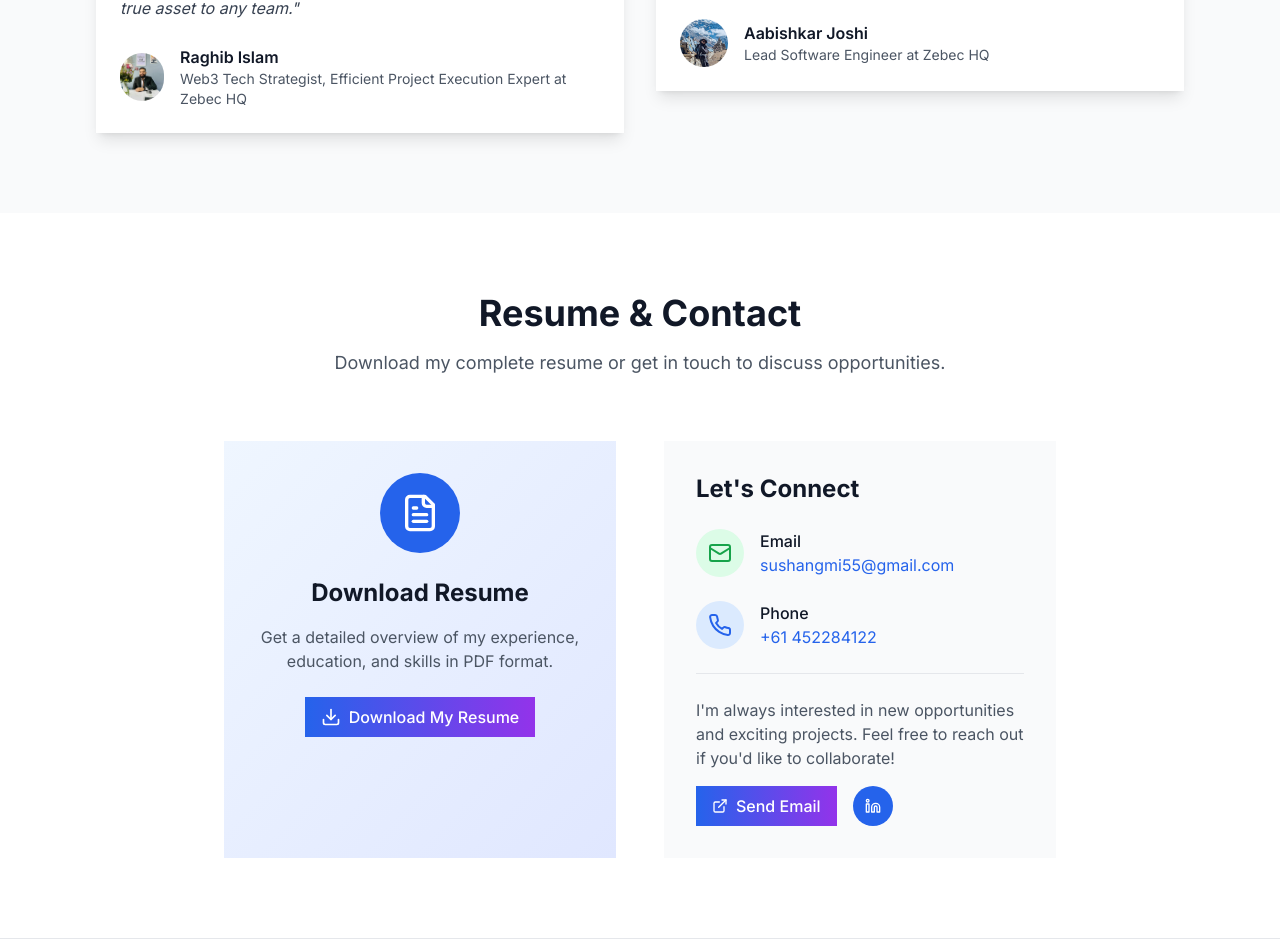
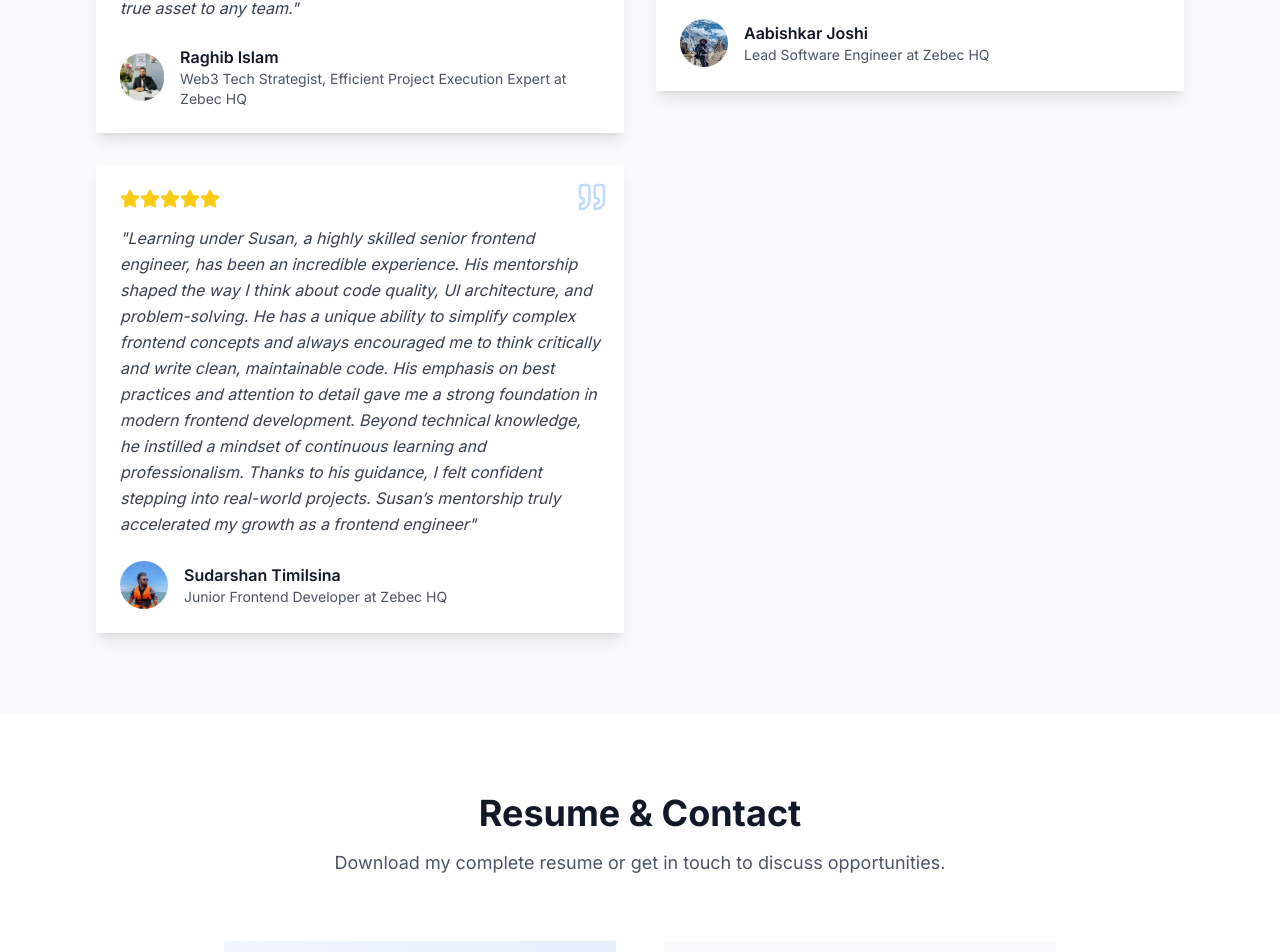
Before and after one commit to SushanGhimire/portfolio, a Next.js app: page / in a window 1280 px wide. Shown: the part 6674-7626 px from the top of the page. Built offline with nearby package versions, Linux system fonts and the light colour scheme.

Commit message:
Sudarsan testimonials added

```diff
--- a/app/components/Testimonials.tsx
+++ b/app/components/Testimonials.tsx
@@ -1,4 +1,4 @@
-import { Aabiskar, Jabir, Raghib, Sagar } from "@/public/testimonials/intex";
+import { Aabiskar, Jabir, Raghib, Sagar, Sudarsan } from "@/public/testimonials/intex";
 import { Quote, Star } from "lucide-react";
 import Image from "next/image";
 
@@ -37,6 +37,15 @@ const testimonials = [
     image: Aabiskar,
     content:
       "I had the pleasure of working with Susan Ghimire on multiple frontend projects. He's a skilled developer with a strong eye for detail and design, and consistently delivered clean, efficient code. Susan is a great team player—reliable, collaborative, and proactive. I highly recommend him for any frontend role.",
+    rating: 5,
+  },
+  {
+    name: "Sudarshan Timilsina",
+    role: "Junior Frontend Developer",
+    company: "Zebec HQ",
+    image: Sudarsan,
+    content:
+      "Learning under Susan, a highly skilled senior frontend engineer, has been an incredible experience. His mentorship shaped the way I think about code quality, UI architecture, and problem-solving. He has a unique ability to simplify complex frontend concepts and always encouraged me to think critically and write clean, maintainable code. His emphasis on best practices and attention to detail gave me a strong foundation in modern frontend development. Beyond technical knowledge, he instilled a mindset of continuous learning and professionalism. Thanks to his guidance, I felt confident stepping into real-world projects. Susan’s mentorship truly accelerated my growth as a frontend engineer",
     rating: 5,
   },
 ];
--- a/public/testimonials/intex.ts
+++ b/public/testimonials/intex.ts
@@ -2,5 +2,6 @@ import Sagar from "@/public/testimonials/sagar-adhikari.jpg";
 import Jabir from "@/public/testimonials/jabir.jpg";
 import Raghib from "@/public/testimonials/raghib.jpeg";
 import Aabiskar from "@/public/testimonials/aabiskar.jpg";
+import Sudarsan from "@/public/testimonials/sudarsan.jpg";
 
-export { Sagar, Jabir, Raghib, Aabiskar };
+export { Sagar, Jabir, Raghib, Aabiskar,Sudarsan };
```
Also changed, not shown: public/testimonials/sudarsan.jpg (added).
